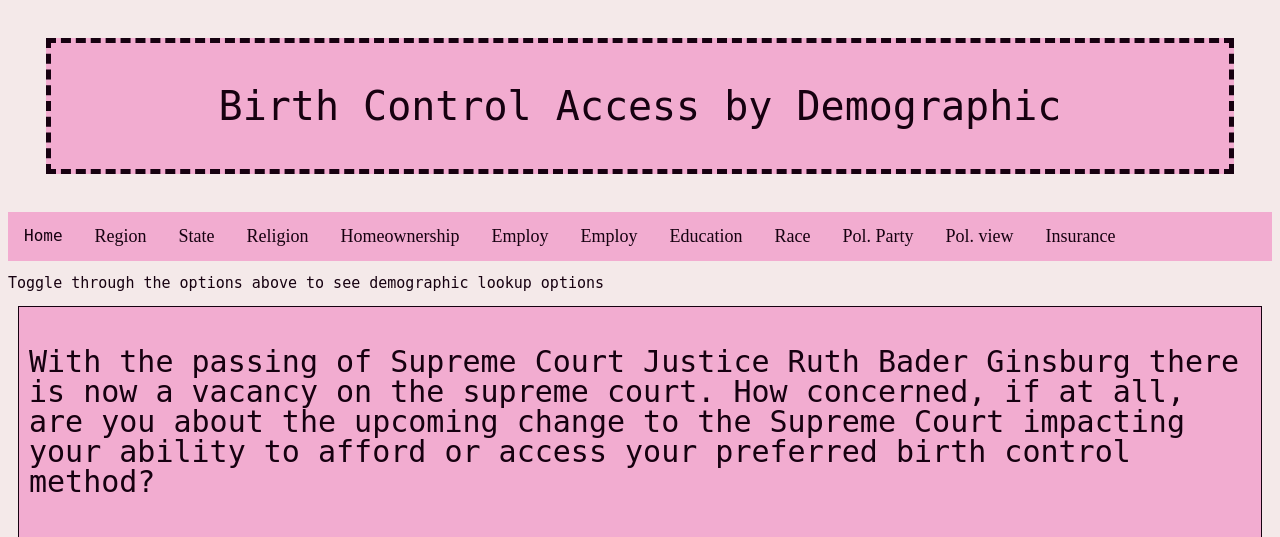
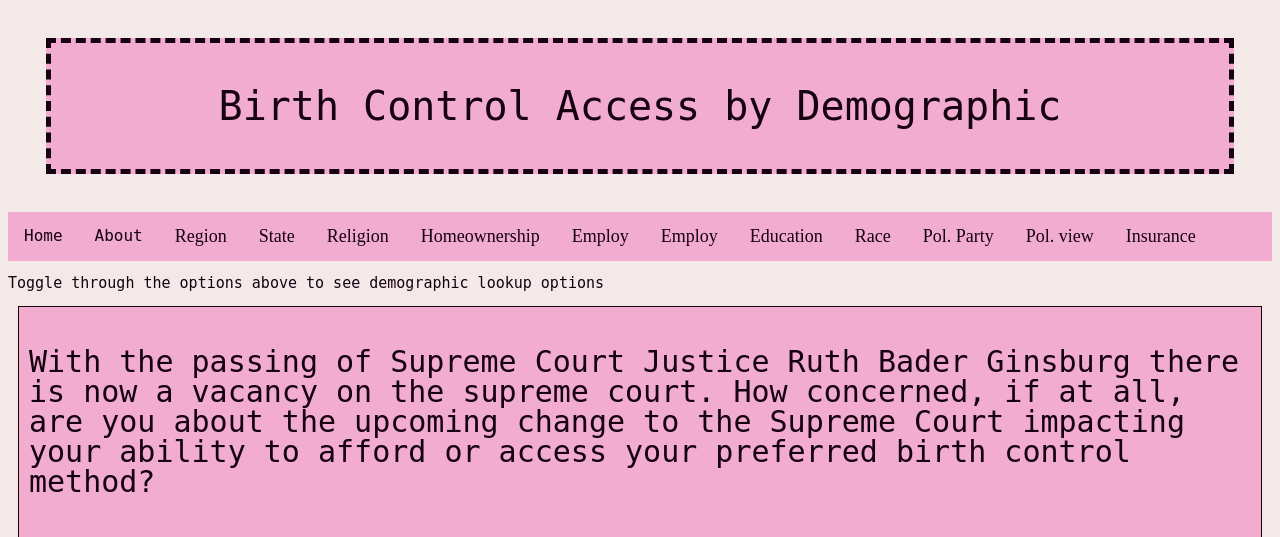
Before and after one commit to CS257-F23/team-project-d, a Flask app: page /birth-control-access in a window 1280 px wide. Shown: the top 537 px of the page. Run offline with Flask 3, Linux system fonts and the light colour scheme.

Commit message:
nav to about

```diff
--- a/templates/search_access.html
+++ b/templates/search_access.html
@@ -7,6 +7,7 @@
 <body>
     <div class="navbar">
         <a href="http://127.0.0.1:5202/">Home</a>
+        <a href="http://127.0.0.1:5202/about">About</a>
         <div class="dropdown">
           <button class="dropbtn">Region
             <i class="fa fa-caret-down"></i>
```
